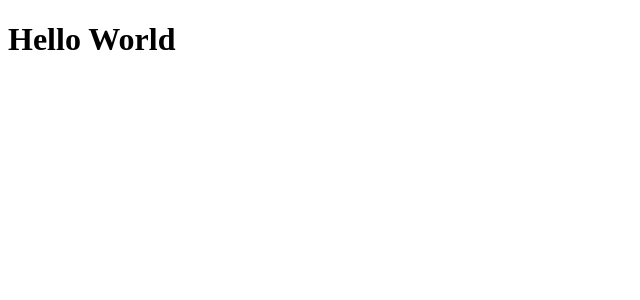
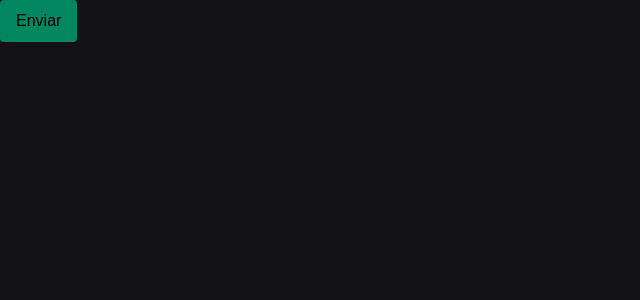
Before and after one commit to renatosouzaBR/shirt-shop, a Next.js app: page / in a window 1280 px wide. Shown: the top 300 px of the page, without its empty margins (0-640 px from the left). Built offline with nearby package versions, Linux system fonts and the light colour scheme.

Commit message:
chore: add default styles

```diff
--- a/package.json
+++ b/package.json
@@ -9,6 +9,7 @@
     "lint": "next lint"
   },
   "dependencies": {
+    "@stitches/react": "^1.2.8",
     "@types/node": "18.15.10",
     "@types/react": "18.0.30",
     "@types/react-dom": "18.0.11",
--- a/src/pages/_app.tsx
+++ b/src/pages/_app.tsx
@@ -1,4 +1,7 @@
 import type { AppProps } from 'next/app'
+import { globalStyles } from '@/styles/global';
+
+globalStyles();
 
 export default function App({ Component, pageProps }: AppProps) {
   return <Component {...pageProps} />
--- /dev/null
+++ b/src/pages/_document.tsx
@@ -0,0 +1,21 @@
+import { Html, Head, Main, NextScript } from 'next/document'
+import { getCssText } from '@/styles/stitches.config'
+
+export default function Document() {
+  return (
+    <Html>
+      <Head>
+        <link rel="preconnect" href="https://fonts.googleapis.com" />
+        <link rel="preconnect" href="https://fonts.gstatic.com" crossOrigin="anonymous" />
+        <link href="https://fonts.googleapis.com/css2?family=Roboto:wght@400;700&display=swap" rel="stylesheet" />
+
+        <style id="stitches" dangerouslySetInnerHTML={{ __html: getCssText() }} />
+      </Head>
+
+      <body>
+        <Main />
+        <NextScript />
+      </body>
+    </Html>
+  )
+}
--- a/src/pages/index.tsx
+++ b/src/pages/index.tsx
@@ -1,5 +1,19 @@
+import { styled } from "@/styles/stitches.config"
+
+const Button = styled('button', {
+  backgroundColor: '$green',
+  border: 0,
+  borderRadius: 4,
+  padding: '12px 16px',
+  cursor: 'pointer',
+
+  '&:hover': {
+    opacity: 0.8
+  }
+})
+
 export default function Home() {
   return (
-    <h1>Hello World</h1>
+    <Button>Enviar</Button>
   )
 }
--- /dev/null
+++ b/src/styles/global.ts
@@ -0,0 +1,30 @@
+import { globalCss } from "@/styles/stitches.config";
+
+export const globalStyles = globalCss({
+  '*': {
+    padding: 0,
+    margin: 0,
+    boxSizing: 'border-box',
+  },
+
+  'html' : {
+    fontSize: '62.5%'
+  },
+
+  'body' : {
+    backgroundColor: '$gray900',
+    color: '$gray400',
+    '--webkit-font-smoothing': 'antialiased',
+  },
+
+  'body, input, text-area, button' : {
+    fontFamily: 'Robot, sans-serif',
+    fontSize: '1.6rem',
+    fontWeight: 400,
+  },
+
+  ':focus' : {
+    outline: 'transparent !important',
+    boxShadow: '0 0 0 1px $green'
+  }
+})
--- /dev/null
+++ b/src/styles/stitches.config.ts
@@ -0,0 +1,24 @@
+import { createStitches } from '@stitches/react'
+
+export const {
+  styled,
+  css,
+  globalCss,
+  keyframes,
+  getCssText,
+  theme,
+  createTheme,
+  config
+} = createStitches({
+  theme: {
+    colors: {
+      green: '#00875F',
+      greenLight: '#00B37E',
+      gray900: '#121214',
+      gray800: '#202024',
+      gray500: '#C4C4CC',
+      gray400: '#E1E1E6',
+      white: '#FFFFFF'
+    }
+  }
+})
```
Also changed, not shown: src/pages/product/[id].tsx (added, +9 -0 lines), 1 other file (tests, documents, lock files or other folders).
